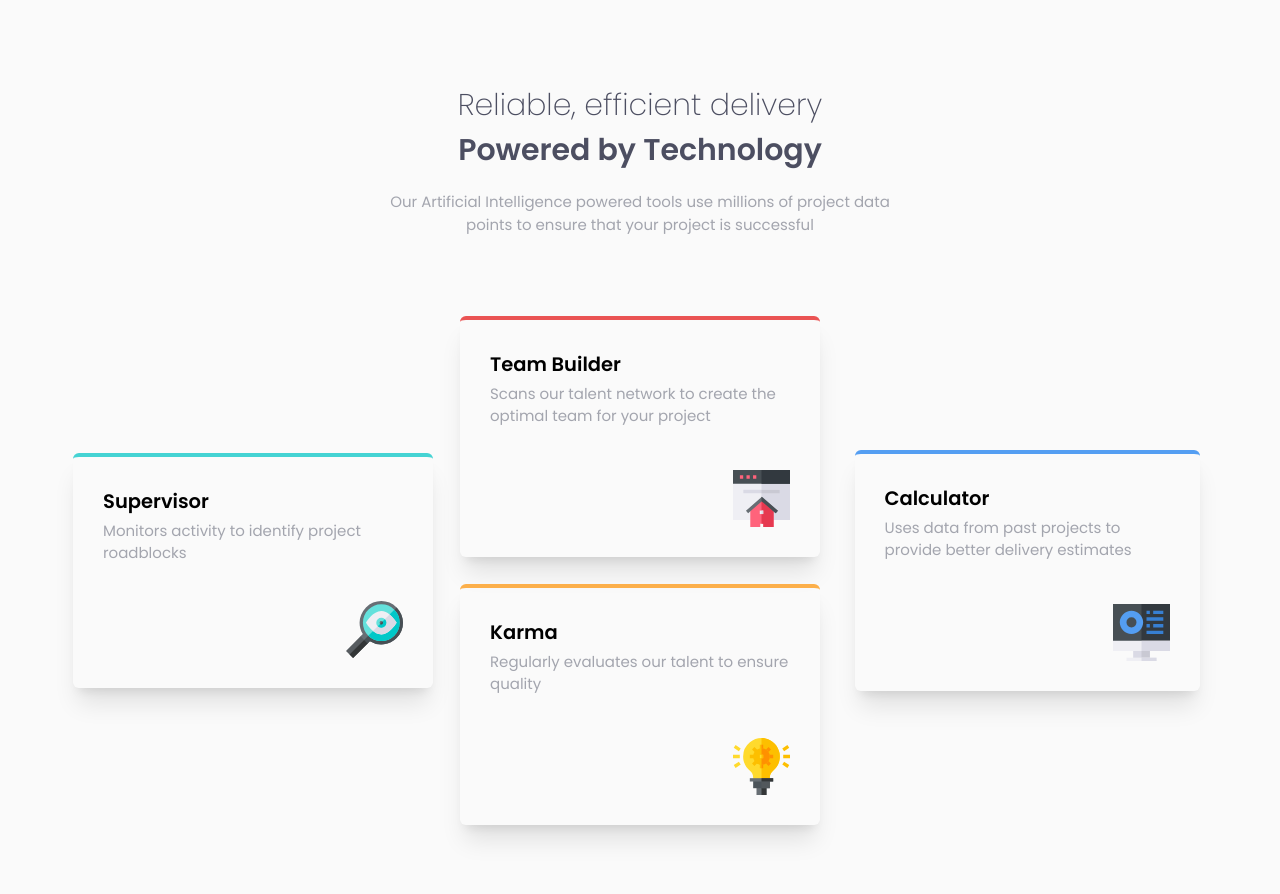
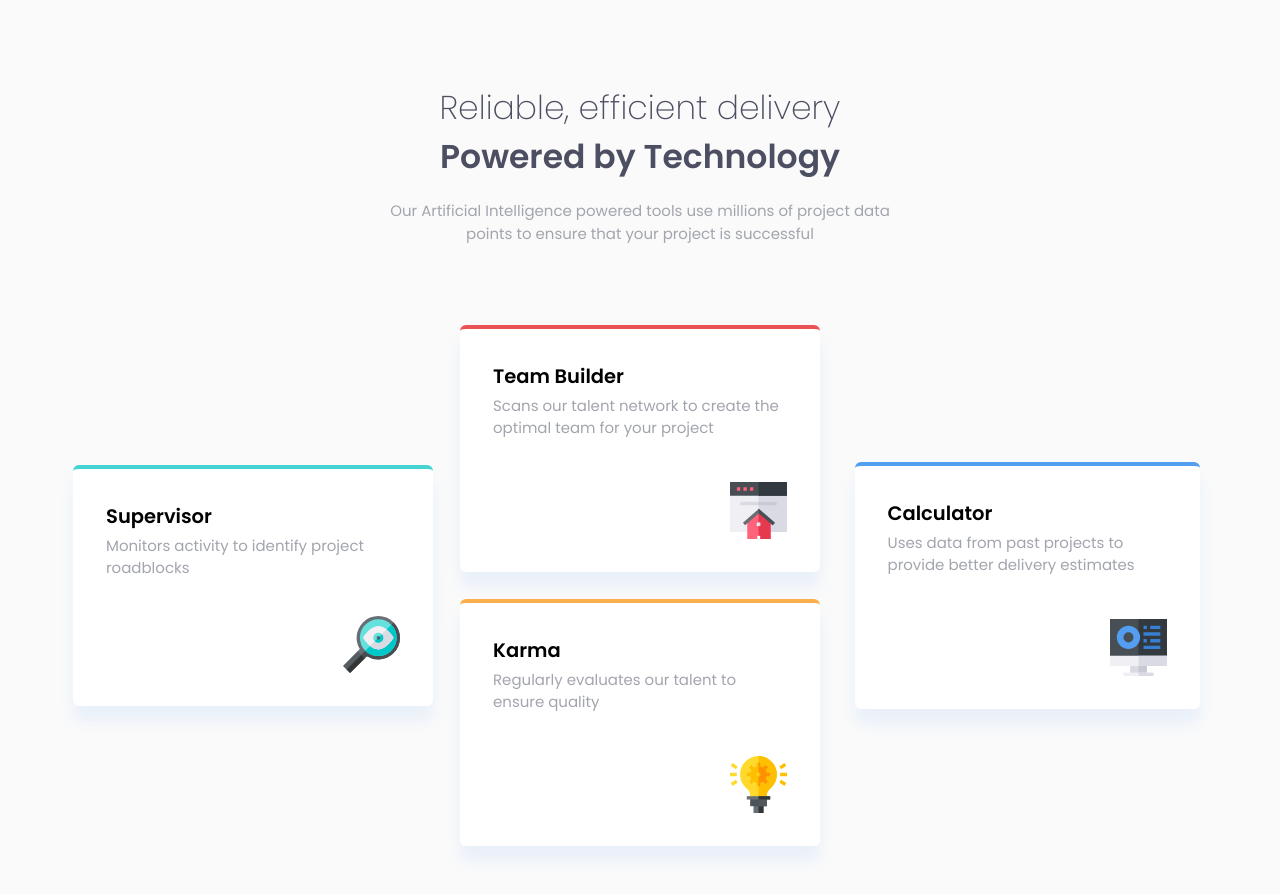
Before and after one commit to devhnry/four-card-feature-section, a website built with Vite: page index.html in a window 1280 px wide. Built offline with nearby package versions, Linux system fonts and the light colour scheme.

Commit message:
📝Updated README & 🎨Styling

```diff
--- a/assets/css/input.css
+++ b/assets/css/input.css
@@ -25,3 +25,7 @@
 .bg-very-light-blue{
     background :hsl(0, 0%, 98%);
 }
+
+.bg-shadow-blue{
+    box-shadow: 0 1rem 1rem hsla(212, 86%, 64%, 0.1);
+}
--- a/index.html
+++ b/index.html
@@ -24,10 +24,10 @@
   <body class="bg-very-light-blue grid min-h-full place-items-center font-main">
     <main class="grid place-items-center gap-[5.3rem] px-8 py-[5.5rem]">
       <div class="grid text-center">
-        <h1 class="text-very-dark-blue text-[1.7rem] font-extralight lg:text-[2rem]">
+        <h1 class="text-very-dark-blue text-[1.7rem] font-extralight lg:text-[2.2rem]">
           Reliable, efficient delivery
         </h1>
-        <p class="text-very-dark-blue text-[1.7rem] font-semibold lg:text-[2rem]">
+        <p class="text-very-dark-blue text-[1.7rem] font-semibold lg:text-[2.2rem]">
           Powered by Technology
         </p>
 
@@ -39,7 +39,7 @@
 
       <div class="grid gap-[1.8rem] lg:grid-cols-3 lg:place-items-center">
         <div
-          class="grid max-w-[24rem] gap-[2.4rem] rounded-[.4rem] border-t-4 border-t-cyan p-[1.5rem] shadow-xl shadow-[hsl(234, 12%, 34%)] lg:col-start-1 lg:row-start-1 lg:row-end-3 lg:p-[2rem]" >
+          class="grid max-w-[24rem] gap-[2.4rem] rounded-[.4rem] border-t-4 border-t-cyan p-[1.5rem] shadow-xl shadow-[hsl(234, 12%, 34%)] lg:col-start-1 lg:row-start-1 lg:row-end-3 lg:p-[2.2rem] bg-white bg-shadow-blue" >
           <div>
             <h2 class="mb-1 text-[1.3rem] font-semibold">Supervisor</h2>
             <p class="text-grayish-blue">
@@ -53,7 +53,7 @@
         </div>
 
         <div
-          class="grid max-w-[24rem] gap-[2.4rem] rounded-[.4rem] border-t-4 border-t-red p-[1.5rem] shadow-xl shadow-[hsl(234, 12%, 34%)] lg:p-[2rem] lg:gap-[2.8rem] ">
+          class="grid max-w-[24rem] gap-[2.4rem] rounded-[.4rem] border-t-4 border-t-red p-[1.5rem] bg-shadow-blue lg:p-[2.2rem] lg:gap-[2.8rem] bg-white">
           <div>
             <h2 class="mb-1 text-[1.3rem] font-semibold">Team Builder</h2>
             <p class="text-grayish-blue">
@@ -68,7 +68,7 @@
         </div>
 
         <div
-          class="grid max-w-[24rem] gap-[2.4rem] rounded-[.4rem] border-t-4 border-t-orange p-[1.5rem] shadow-xl shadow-[hsl(234, 12%, 34%)] lg:col-start-2 lg:col-end-2 lg:p-[2rem] lg:gap-[2.8rem]" >
+          class="grid max-w-[24rem] gap-[2.4rem] rounded-[.4rem] border-t-4 border-t-orange p-[1.5rem] shadow-xl shadow-[hsl(234, 12%, 34%)] lg:col-start-2 lg:col-end-2 lg:p-[2.2rem] lg:gap-[2.8rem] bg-white bg-shadow-blue" >
           <div>
             <h2 class="mb-1 text-[1.3rem] font-semibold">Karma</h2>
             <p class="text-grayish-blue">
@@ -82,7 +82,7 @@
         </div>
 
         <div
-          class="grid max-w-[23rem] gap-[2.4rem] rounded-[.4rem] border-t-4 border-t-blue p-[1.5rem] shadow-xl shadow-[hsl(234, 12%, 34%)] lg:col-start-3 lg:row-start-1 lg:row-end-3 lg:p-[2rem] lg:gap-[2.8rem]" >
+          class="grid max-w-[23rem] gap-[2.4rem] rounded-[.4rem] border-t-4 border-t-blue p-[1.5rem] shadow-xl shadow-[hsl(234, 12%, 34%)] lg:col-start-3 lg:row-start-1 lg:row-end-3 lg:p-[2.2rem] lg:gap-[2.8rem] bg-white bg-shadow-blue" >
           <div>
             <h2 class="mb-1 text-[1.3rem] font-semibold">Calculator</h2>
             <p class="text-grayish-blue">
--- a/tailwind.config.cjs
+++ b/tailwind.config.cjs
@@ -11,6 +11,7 @@ module.exports = {
       'cyan': 'hsl(180, 62%, 55%)',
       'orange': 'hsl(34, 97%, 64%)',
       'blue': 'hsl(212, 86%, 64%)',
+      'white': 'hsl(0, 0%, 100%)',
     },
     fontFamily: {
       main: ['Poppins', 'sans-serif'],
```
Also changed, not shown: README.md, output.css.
